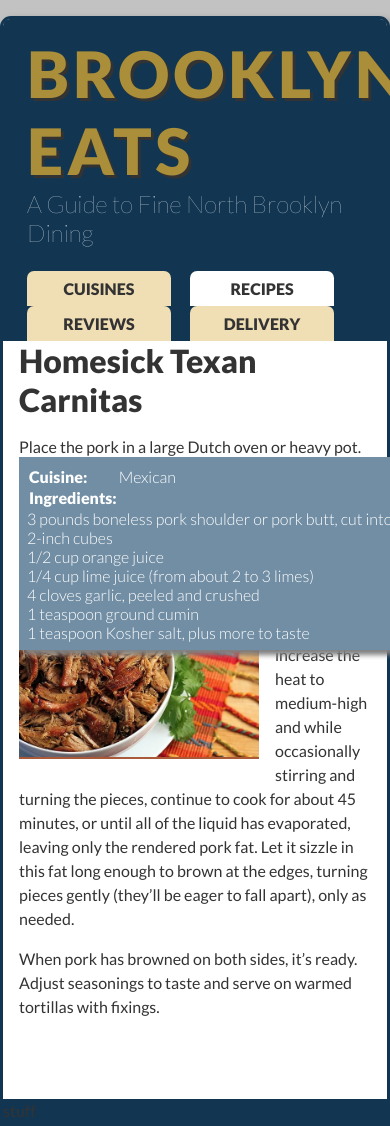
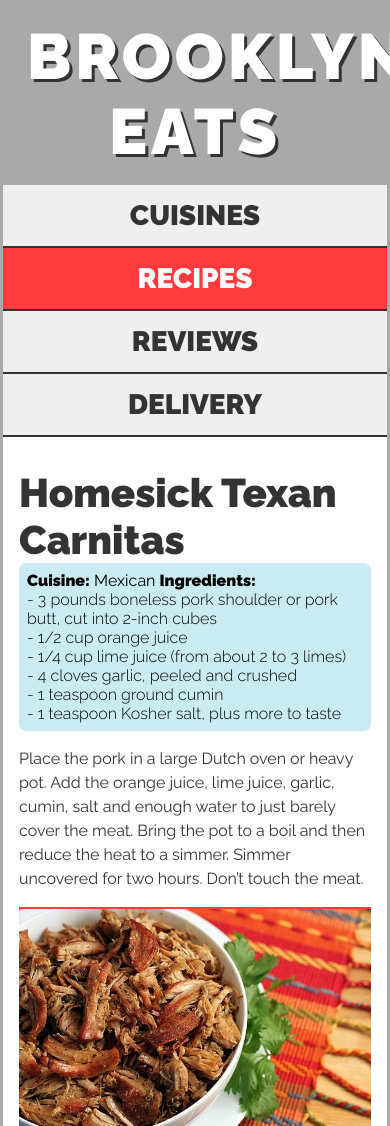
Before and after one commit to jacobcapshaw/mean-stack-class, a plain HTML site: page Sushi/carnitas.html in a window 390 px wide. Shown: the top 1126 px of the page. Drawn offline with Linux system fonts and the light colour scheme; a web font is replaced by a local one.

Commit message:
add responsive design, change color scheme

```diff
--- a/Sushi/carnitas.html
+++ b/Sushi/carnitas.html
@@ -6,7 +6,7 @@
   <title>Brooklyn Eats: Matsu</title>
   <link rel="stylesheet" type="text/css" href="css/style.css">
   <link href="https://fonts.googleapis.com/css?family=Lato:100,100i,300,300i,400,400i,700,700i,900,900i" rel="stylesheet" href="css/style.css">
-  <link href="https://fonts.googleapis.com/css?family=Modak" rel="stylesheet" href="css/style.css">
+  <link href="https://fonts.googleapis.com/css?family=Raleway:100,100i,200,200i,300,300i,400,400i,500,500i,600,600i,700,700i,800,800i,900,900i" rel="stylesheet" href="css/style.css">
 </head>
 
 <body class="p-recipes">
@@ -14,42 +14,36 @@
 
     <header>
       <h1>BROOKLYN EATS</h1>
-      <h2>A Guide to Fine North Brooklyn Dining</h2>
+      <!-- <h2>A Guide to Fine North Brooklyn Dining</h2> -->
     </header>
 
     <nav>
       <ul>
-      <li><a class="t-cuisines button" href="./index.html">CUISINES</a></li>
+        <li><a class="t-cuisines button" href="#">CUISINES</a></li>
         <li><a class="t-recipes button" href="#">RECIPES</a></li>
-        <li><a class="t-reviews button" href="#">REVIEWS</a></li>
+        <li><a class="t-reviews button" href="./index.html">REVIEWS</a></li>
         <li><a class="t-delivery button" href="#">DELIVERY</a></li>
       </ul>
     </nav>
 
+
+    <div class="content">
       <article>
         <h2 itemprop="name">Homesick Texan Carnitas</h2>
 
 
         <div class="info">
-        <table>
-          <tbody>
-            <tr>
-              <th>Cuisine:</th>
-              <td>Mexican</td>
-            </tr>
-            <tr>
-              <th>Ingredients:</th>
-            </tr>
-          </tbody>
-        </table>
+                <strong>Cuisine:</strong>
+                Mexican
+                <strong>Ingredients:</strong>
 
           <ul>
-          <li itemprop="recipeIngredient">3 pounds boneless pork shoulder or pork butt, cut into 2-inch cubes</li>
-          <li itemprop="recipeIngredient">1/2 cup orange juice</li>
-          <li itemprop="recipeIngredient">1/4 cup lime juice (from about 2 to 3 limes)</li>
-          <li itemprop="recipeIngredient">4 cloves garlic, peeled and crushed</li>
-          <li itemprop="recipeIngredient">1 teaspoon ground cumin</li>
-          <li itemprop="recipeIngredient">1 teaspoon Kosher salt, plus more to taste</li>
+            <li itemprop="recipeIngredient">- 3 pounds boneless pork shoulder or pork butt, cut into 2-inch cubes</li>
+            <li itemprop="recipeIngredient">- 1/2 cup orange juice</li>
+            <li itemprop="recipeIngredient">- 1/4 cup lime juice (from about 2 to 3 limes)</li>
+            <li itemprop="recipeIngredient">- 4 cloves garlic, peeled and crushed</li>
+            <li itemprop="recipeIngredient">- 1 teaspoon ground cumin</li>
+            <li itemprop="recipeIngredient">- 1 teaspoon Kosher salt, plus more to taste</li>
           </ul>
         </div>
 
@@ -65,8 +59,8 @@
         </div>
 
       </article>
+    </div>
     <footer>
-      <p>stuff</p>
     </footer>
   </div>
 
--- a/Sushi/scss/imports/_basics.scss
+++ b/Sushi/scss/imports/_basics.scss
@@ -7,110 +7,149 @@
 
 html, body {
   color: $dark-gray;
-  background-color: #c2c2c2;
+  background-color: $accent;
   font-size: 100%;
-  font-family: "lato", arial, sans-serif;
+  font-family: "raleway", arial, sans-serif;
 }
 
 .wrapper {
-  max-width: 57em;
-  margin: 1em auto;
+  max-width: 57rem;
   position: relative;
   background-color: white;
-  border: solid $blue-4;
+  border: solid $primary;
+  box-shadow: 3px 3px 6px gray;
+
+  @media (min-width: 47em) {
     border-radius: 11px 11px 11px 11px;
-  box-shadow: 3px 3px 6px gray;
+    margin: 1em auto;
+  }
 }
 
 header {
-  background-color: $blue-4;
-  border-radius: 7px 7px 0 0;
+  background-color: $primary;
+
 
   h1 {
-    /*font-family: Modak;*/
-    color: $gold-3;
-    /*font-weight: 900;*/
+    color: $white;
     padding: 1rem 1.5rem 0 1.5rem;
     font-weight: 900;
     font-size: 4em;
     font-style: black;
     letter-spacing: 4px;
     text-shadow: 3px 3px $dark-gray;
-
+    text-align: center;
+    @media (min-width: 47em) {
+      text-align: left;
+    }
   }
 
   h2 {
     color: $white;
     padding: 0 1.5rem .5rem 1.5rem;
-    font-weight: 100;
+    font-size: 2.5rem;
+    font-weight: 300;
+  }
+
+  @media (min-width: 47em) {
+    border-radius: 7px 7px 0 0;
   }
 }
 
 nav {
+  display: flex;
   padding-top: 1em;
-  background-color: $blue-4;
+  background-color: $primary;
 
   ul {
+    width: 100%;
     list-style: none;
+    padding: 0;
+
+    @media (min-width: 47em) {
       padding: 0 0 0 1.5rem;
+    }
   }
 
   li {
+    display: block;
+    margin: 0;
+    font-size: 1.75em;
+    font-weight: 900;
+
+    @media (min-width: 47em) {
       display: inline-block;
       margin-right: 1em;
-    border-collapse: separate;
-    font-weight: 900;
+      font-size: 1.5em;
+    }
   }
 
   a.button{
     color: $dark-gray;
     text-decoration: none;
-    width: 9rem;
+    /*width: 100%;*/
     text-align: center;
     padding: .5em;
     display: block;
-    background-color: $tan;
+    background-color: $accent;
+    border-bottom: 2px solid $dark-gray;
+    z-index: 5;
+
+    @media (min-width: 47em) {
+      width: 9rem;
       border-radius: 7px 7px 0 0;
+      border: none;
+    }
 
   }
 
   a:hover {
     color: $white;
-    background-color: $gold-3;
-    /*box-shadow: 0 3px 6px #9194a2;*/
-    /*transition: box-shadow 0.3s ease-in;*/
+    background-color: $tertiary;
   }
 
 }
 
+.content {
+  margin-top: -32px;
+
+  @media (min-width: 47em) {
+  box-shadow: 0 -9px 15px -6px gray;
+  z-index: 5;
+  position: relative;
+  }
+}
+
 .info {
-  position: absolute;
-  width: 100%;
-  background-color: $blue-1;
-  color: white;
+  position: static;
+  background-color: $secondary;
+  color: black;
   padding: .5em;
-  margin-top: 2.4em;
-  border-radius: 0 7px 7px 0;
-  box-shadow: 5px 5px 5px grey;
+  border-radius: 7px;
 
-  th {
+
+  strong {
     text-align: left;
     font-weight: 900;
   }
 
-  td {
+/*  td {
     font-weight: 300;
+    text-align: left;
   }
-
+*/
   li {
     font-weight: 300;
   }
 
-  @media (min-width: 46.25em) {
+  @media (min-width: 47em) {
     position: absolute;
-    top: 10em;
+    /*background-image: url("../img/cheap_diagonal_fabric.png");*/
+    /*margin-top: 2.8em;*/
+    top: 3em;
     left: 0;
     width: 10em;
+    border-radius: 0 7px 7px 0;
+    box-shadow: 5px 5px 5px grey;
   }
 }
 
@@ -119,17 +158,16 @@ article {
   padding: 0 1rem 3em 0;
 
   h2 {
-    font-size: 2em;
+    font-size: 2.5em;
     font-weight: 900;
+    padding: 4rem 0 /*1rem*/ 0;
+
+    @media (min-width: 47em) {
+    padding: 2.5rem 0 0;
+    }
   }
 
-/*  .byline {
-    border: 3px dotted $orange-3;
-    border-right: 0;
-    border-left: 0;
-  }*/
-
-  @media (min-width: 46.25em) {
+  @media (min-width: 47em) {
     margin: 2em 0 0 12em;
   }
 }
@@ -138,11 +176,11 @@ blockquote {
   width: 100%;
   padding: 16px;
   font-size: 1.5em;
-  border-top: 2px solid $orange-3;
-  border-bottom: 2px solid $orange-3;
+  border-top: 2px solid $tertiary;
+  border-bottom: 2px solid $tertiary;
 
 
-  @media (min-width: 46.25em) {
+  @media (min-width: 47em) {
     float: right;
     width: 40%;
   }
@@ -159,35 +197,58 @@ blockquote {
 
   img {
     float: left;
-    width: 240px;
+    width: 100%;
     /*padding-right: 8px;*/
     margin: 0 1em 1em 0;
-    border-top: 2px solid $orange-3;
-    border-bottom: 2px solid $orange-3;
+    border-top: 2px solid $tertiary;
+    border-bottom: 2px solid $tertiary;
+
+    @media (min-width: 47em) {
+      /*float:left;*/
+      width: 240px;
+    }
   }
 
-  .p-cuisines .t-cuisines {
+  .p-reviews .t-reviews {
+    color: $white;
+    background: $tertiary;
+
+    @media (min-width: 47em) {
+      z-index: 10;
+      position: relative;
       color: $dark-gray;
       background: $white;
     }
+}
 
   .p-recipes .t-recipes {
+    color: $white;
+    background: $tertiary;
+
+    @media (min-width: 47em) {
+      z-index: 10;
+      position: relative;
       color: $dark-gray;
       background: $white;
+    }
   }
 
 
 a:link {
   text-decoration: none;
+  color: $tertiary;
 }
 
 a:visited {
   text-decoration: none;
-  color: $reddish;
+  color: $tertiary;
 }
 
 footer {
   height: 3rem;
-  background-color: $blue-4;
+  background-color: $primary;
+
+  @media (min-width: 47em) {
   border-radius: 0 0 7px 7px;
   }
+}
--- a/Sushi/scss/imports/_variables.scss
+++ b/Sushi/scss/imports/_variables.scss
@@ -1,3 +1,7 @@
+$primary: #A9A9A9;
+$secondary: #CAEBF2;
+$tertiary: #FF3B3F;
+$accent: #EFEFEF;
 $tan: #f0dfb4;
 $reddish: #600;
 $dark-gray: #333;
@@ -12,6 +16,8 @@ $gold-2: #D4BA6A;
 $gold-3: #AA8E39;
 $gold-4: #806515;
 $gold-5: #554000;
+$orange-bright: #CE1C00;
 $orange-1: #FFC2AA;
 $orange-3: #AA5939;
 $orange-4: #803315;
+$blue-grey-4: #90A4AE;
```
Also changed, not shown: Sushi/index.html (+12 -20 lines), Sushi/css/style.css, Sushi/img/cheap_diagonal_fabric.png (added), Sushi/img/cork-wallet.png (added), Sushi/img/fork-knife.svg (added), Sushi/img/sushi-c.jpg (added), 4 other files. Lines whose indentation alone changed are shown as unchanged.
